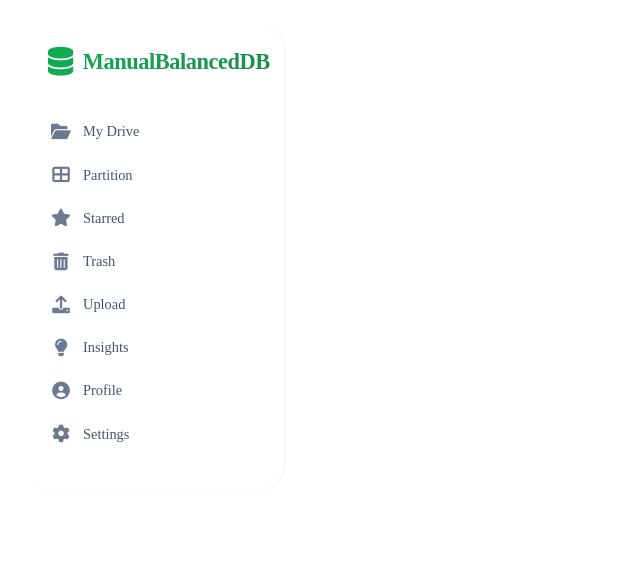
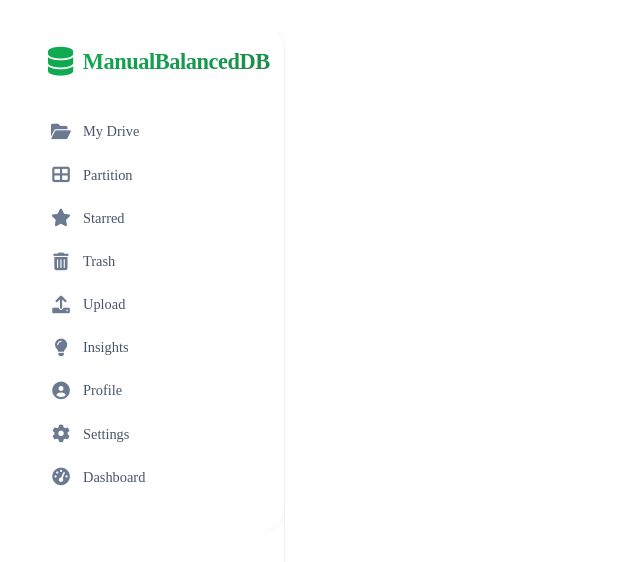
Before and after one commit to abhijeett55/ManualBalancedDbFrontend, an Angular app: page /home in a window 1280 px wide. Shown: the top 562 px of the page, without its empty margins (0-640 px from the left). Built offline with nearby package versions, Linux system fonts and the light colour scheme.

Commit message:
fixes ui

```diff
--- a/src/app/_components/home/home.css
+++ b/src/app/_components/home/home.css
@@ -1,11 +1,13 @@
-/* Layout container */
 .app-layout {
   display: flex;
-  max-width: 1700px;
-  margin: 0 auto;
+  width: 100%;
+  max-width: none;
+  margin: 0;
   padding: 1rem;
   gap: 1.5rem;
   flex: 1;
+  min-height: 100vh;
+  box-sizing: border-box;
 }
 
 /* Sidebar wrapper – fixed width, flex child */
--- a/src/app/_components/sidebar/sidebar.html
+++ b/src/app/_components/sidebar/sidebar.html
@@ -34,6 +34,9 @@
           <li><a routerLink="/settings" routerLinkActive="active">
             <i class="fas fa-cog nav-icon"></i> Settings
           </a></li>
+          <li><a routerLink="/dashboard" routerLinkActive="active">
+            <i class="fas fa-tachometer-alt nav-icon"></i> Dashboard
+          </a></li>
         </ul>
       </nav>
       </div>
```
